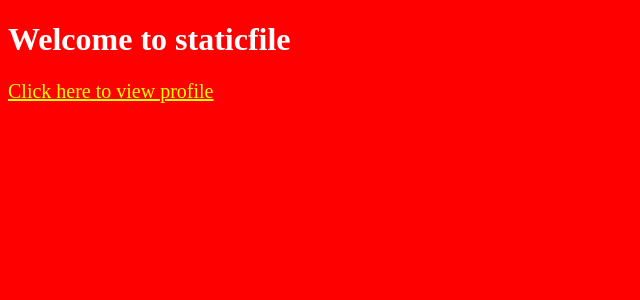
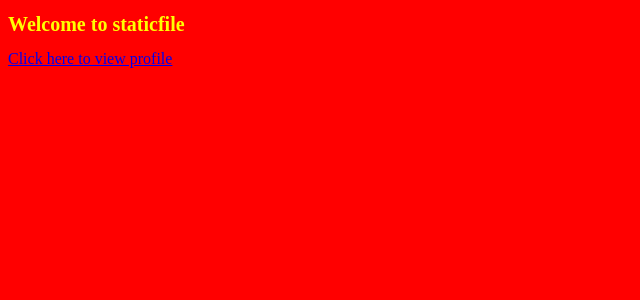
Before and after one commit to rajnayak2505/staticFilesProject, a Django app: template templates/testApp/home.html in a window 1280 px wide. Shown: the top 300 px of the page, without its empty margins (0-640 px from the left). Run offline with Django 3.2, Linux system fonts and the light colour scheme; the template is opened without the code that fills it, so the values that code supplies are empty.

Commit message:
second commit

```diff
--- a/static/css/test.css
+++ b/static/css/test.css
@@ -2,7 +2,7 @@ body{
   background: red;
   color: white;
 }
-a{
+h1{
   color: yellow;
   font-size: 20px;
 
--- a/templates/testApp/home.html
+++ b/templates/testApp/home.html
@@ -3,7 +3,7 @@
 <html lang="en" dir="ltr">
   <head>
     <meta charset="utf-8">
-    <link rel="stylesheet" href="{% static "css/test.css" %}">
+    <link rel="stylesheet" href="{{STATIC_URL}}test.css">
     <title></title>
   </head>
   <body>
```
Also changed, not shown: 1 other file.
